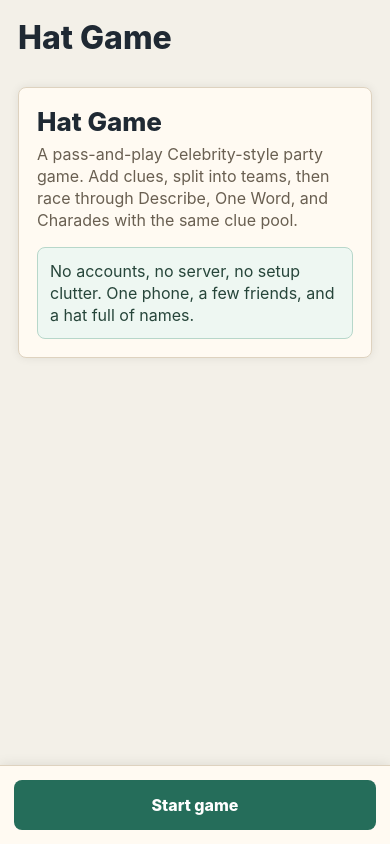
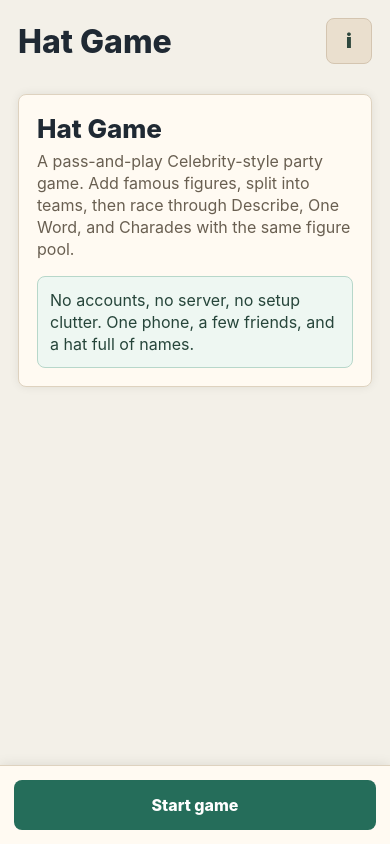
Before and after one commit to jdcb4/HatGamePassNPlay, a React Native app: screen / in a window 390 px wide. Built offline with nearby package versions, Linux system fonts and the light colour scheme.

Commit message:
Refine famous figure entry and turn controls

```diff
--- a/App.tsx
+++ b/App.tsx
@@ -12,6 +12,7 @@ import {
   TextInput,
   View
 } from 'react-native';
+import packageJson from './package.json';
 import { GAME_DEFAULTS } from './src/config/gameDefaults';
 import clueSuggestions from './src/data/clueSuggestions.json';
 import {
@@ -55,6 +56,7 @@ type ScreenModel = {
 
 const ACTION_LOCK_MS = 500;
 const ActionLockContext = createContext(false);
+const APP_VERSION = packageJson.version;
 
 const createEmptyClues = () => Array.from({ length: GAME_DEFAULTS.cluesPerPlayer }, () => '');
 
@@ -126,6 +128,7 @@ export default function App() {
   const [secondsRemaining, setSecondsRemaining] = useState(0);
   const [confirmNewGame, setConfirmNewGame] = useState(false);
   const [footerActionsLocked, setFooterActionsLocked] = useState(false);
+  const [showInfoToast, setShowInfoToast] = useState(false);
   const warningCueTurnRef = useRef<string | null>(null);
   const turnEndCueTurnRef = useRef<string | null>(null);
 
@@ -222,6 +225,14 @@ export default function App() {
     const timeout = setTimeout(() => setFooterActionsLocked(false), ACTION_LOCK_MS);
     return () => clearTimeout(timeout);
   }, [actionLockKey]);
+
+  useEffect(() => {
+    if (!showInfoToast) {
+      return undefined;
+    }
+    const timeout = setTimeout(() => setShowInfoToast(false), 4200);
+    return () => clearTimeout(timeout);
+  }, [showInfoToast]);
 
   const startNewGame = async () => {
     setConfirmNewGame(false);
@@ -351,7 +362,7 @@ export default function App() {
     }
     const clues = snapshot.clueSubmissions[player.id]?.clues ?? createEmptyClues();
     if (clues.some((clue) => clue.trim().length === 0)) {
-      setError(`Fill in every clue before handing the phone on from ${player.name}.`);
+      setError(`Fill in every famous figure before handing the phone on from ${player.name}.`);
       return;
     }
     if (snapshot.clueEntryIndex >= snapshot.players.length - 1) {
@@ -430,7 +441,7 @@ export default function App() {
     content: (
       <Panel
         title="Hat Game"
-        subtitle="A pass-and-play Celebrity-style party game. Add clues, split into teams, then race through Describe, One Word, and Charades with the same clue pool."
+        subtitle="A pass-and-play Celebrity-style party game. Add famous figures, split into teams, then race through Describe, One Word, and Charades with the same figure pool."
       >
         {savedRecord ? (
           <Text style={styles.notice}>Saved game found from {formatSavedAt(savedRecord.lastSavedAt)}.</Text>
@@ -531,7 +542,7 @@ export default function App() {
 
   const renderReview = (): ScreenModel => ({
     content: (
-      <Panel title="Review teams" subtitle="Pass the phone around for private clue entry after this.">
+      <Panel title="Review teams" subtitle="Pass the phone around for private famous figure entry after this.">
         {snapshot.teams.map((team) => (
           <View key={team.id} style={styles.reviewCard}>
             <Text style={styles.reviewTitle}>{team.name}</Text>
@@ -551,7 +562,7 @@ export default function App() {
           label="Edit teams"
           onPress={() => setSnapshot((current) => ({ ...current, step: 'team', teamEditIndex: 0 }))}
         />
-        <PrimaryButton label="Start clue entry" onPress={startClueEntry} />
+        <PrimaryButton label="Start famous figure entry" onPress={startClueEntry} />
       </>
     )
   });
@@ -565,7 +576,7 @@ export default function App() {
     if (!snapshot.clueEntryRevealed) {
       return {
         content: (
-          <Panel title={`Pass to ${player.name}`} subtitle={`Clue pack ${snapshot.clueEntryIndex + 1} of ${snapshot.players.length}`}>
+          <Panel title={`Pass to ${player.name}`} subtitle={`Figure pack ${snapshot.clueEntryIndex + 1} of ${snapshot.players.length}`}>
             <Text style={styles.notice}>Only {player.name} should look at the screen for this step.</Text>
           </Panel>
         ),
@@ -579,20 +590,20 @@ export default function App() {
     }
     return {
       content: (
-        <Panel title={`${player.name}'s clues`} subtitle="Enter people or characters most players could know.">
+        <Panel title={`${player.name}'s famous figures`} subtitle="Enter people or characters most players could know.">
           {clues.map((clue, index) => (
             <View key={`${player.id}-clue-${index}`} style={styles.clueRow}>
+              <Text style={styles.clueNumber}>{index + 1}.</Text>
               <View style={styles.clueInputWrap}>
-                <Label>{`Clue ${index + 1}`}</Label>
                 <TextInput
                   style={styles.input}
                   value={clue}
                   maxLength={GAME_DEFAULTS.maxClueLength}
-                  placeholder="Enter a person name"
+                  placeholder="Enter a famous figure"
                   onChangeText={(text) => updateClue(player.id, index, text)}
                 />
               </View>
-              <SecondaryButton label="Suggest" onPress={() => fillSuggestion(player.id, index)} />
+              <IconButton label="Lightning suggestion" icon="⚡" onPress={() => fillSuggestion(player.id, index)} />
             </View>
           ))}
         </Panel>
@@ -659,10 +670,11 @@ export default function App() {
           </Text>
           {activeTurn?.skippedClues.length ? (
             <View style={styles.skippedBox}>
-              <Text style={styles.sectionTitle}>Skipped clues</Text>
+              <Text style={styles.sectionTitle}>Skipped famous figures</Text>
               {activeTurn.skippedClues.map((clue) => (
-                <SecondaryButton
+                <IconTextButton
                   key={clue.poolIndex}
+                  icon="↶"
                   label={clue.text}
                   onPress={() =>
                     dispatchGameAction({ type: 'return-skipped-clue', payload: { poolIndex: clue.poolIndex } })
@@ -675,8 +687,7 @@ export default function App() {
       ),
       actions: (
         <>
-          <SecondaryButton label="End turn" onPress={() => dispatchGameAction({ type: 'end-turn' })} />
-          <SecondaryButton
+          <PrimaryButton
             label="Skip"
             disabled={(activeTurn?.skipsRemaining ?? 0) <= 0}
             onPress={() => dispatchGameAction({ type: 'skip-clue' })}
@@ -752,6 +763,8 @@ export default function App() {
 
   const screen = getScreen();
   const showExit = loaded && snapshot.step !== 'landing';
+  const showInfo = loaded && snapshot.step === 'landing';
+  const showEndTurn = loaded && snapshot.step === 'game' && snapshot.session?.stage === 'turn';
 
   return (
     <SafeAreaView style={styles.safe}>
@@ -764,12 +777,28 @@ export default function App() {
         <View style={styles.shell}>
           <View style={styles.header}>
             <Text style={styles.appTitle}>Hat Game</Text>
-            {showExit ? (
-              <Pressable style={styles.headerButton} onPress={exitToLanding}>
-                <Text style={styles.headerButtonText}>Exit</Text>
-              </Pressable>
+            {showInfo || showEndTurn || showExit ? (
+              <View style={styles.headerActions}>
+                {showEndTurn ? (
+                  <Pressable style={styles.headerButton} onPress={() => dispatchGameAction({ type: 'end-turn' })}>
+                    <Text style={styles.headerButtonText}>End turn</Text>
+                  </Pressable>
+                ) : null}
+                {showExit ? (
+                  <Pressable style={styles.headerButton} onPress={exitToLanding}>
+                    <Text style={styles.headerButtonText}>Exit</Text>
+                  </Pressable>
+                ) : null}
+                {showInfo ? <IconButton label="App information" icon="i" onPress={() => setShowInfoToast(true)} /> : null}
+              </View>
             ) : null}
           </View>
+          {showInfoToast ? (
+            <View style={styles.toast}>
+              <Text style={styles.toastTitle}>Hat Game</Text>
+              <Text style={styles.toastText}>By jdcb4. Version {APP_VERSION}.</Text>
+            </View>
+          ) : null}
           <ScrollView
             contentContainerStyle={styles.container}
             keyboardDismissMode={Platform.OS === 'ios' ? 'interactive' : 'none'}
@@ -881,10 +910,50 @@ function SecondaryButton({ label, onPress, disabled = false }: ButtonProps) {
   );
 }
 
+function IconButton({ label, icon, onPress, disabled = false }: IconButtonProps) {
+  const footerActionsLocked = useContext(ActionLockContext);
+  const isDisabled = disabled || footerActionsLocked;
+  return (
+    <Pressable
+      accessibilityLabel={label}
+      accessibilityRole="button"
+      disabled={isDisabled}
+      style={[styles.iconButton, isDisabled && styles.disabledButton]}
+      onPress={onPress}
+    >
+      <Text style={styles.iconButtonText}>{icon}</Text>
+    </Pressable>
+  );
+}
+
+function IconTextButton({ icon, label, onPress, disabled = false }: IconTextButtonProps) {
+  const footerActionsLocked = useContext(ActionLockContext);
+  const isDisabled = disabled || footerActionsLocked;
+  return (
+    <Pressable
+      accessibilityRole="button"
+      disabled={isDisabled}
+      style={[styles.iconTextButton, isDisabled && styles.disabledButton]}
+      onPress={onPress}
+    >
+      <Text style={styles.iconTextIcon}>{icon}</Text>
+      <Text style={styles.iconTextLabel}>{label}</Text>
+    </Pressable>
+  );
+}
+
 type ButtonProps = {
   label: string;
   onPress: () => void;
   disabled?: boolean;
+};
+
+type IconButtonProps = ButtonProps & {
+  icon: string;
+};
+
+type IconTextButtonProps = ButtonProps & {
+  icon: string;
 };
 
 const styles = StyleSheet.create({
@@ -915,6 +984,7 @@ const styles = StyleSheet.create({
   },
   appTitle: {
     color: '#1f2933',
+    flexShrink: 1,
     fontSize: 32,
     fontWeight: '800'
   },
@@ -928,6 +998,37 @@ const styles = StyleSheet.create({
   headerButtonText: {
     color: '#4a4034',
     fontWeight: '700'
+  },
+  headerActions: {
+    alignItems: 'center',
+    flexDirection: 'row',
+    gap: 8
+  },
+  toast: {
+    alignSelf: 'flex-end',
+    backgroundColor: '#fffaf2',
+    borderColor: '#d4c5b0',
+    borderRadius: 8,
+    borderWidth: 1,
+    marginHorizontal: 18,
+    marginBottom: 10,
+    maxWidth: 280,
+    paddingHorizontal: 14,
+    paddingVertical: 12,
+    shadowColor: '#000',
+    shadowOpacity: 0.12,
+    shadowRadius: 12
+  },
+  toastTitle: {
+    color: '#1f2933',
+    fontSize: 16,
+    fontWeight: '800'
+  },
+  toastText: {
+    color: '#695f51',
+    fontSize: 14,
+    lineHeight: 20,
+    marginTop: 3
   },
   footer: {
     backgroundColor: '#fffaf2',
@@ -1036,6 +1137,47 @@ const styles = StyleSheet.create({
     fontSize: 16,
     fontWeight: '800'
   },
+  iconButton: {
+    alignItems: 'center',
+    backgroundColor: '#eadfce',
+    borderColor: '#d4c5b0',
+    borderRadius: 8,
+    borderWidth: 1,
+    height: 46,
+    justifyContent: 'center',
+    width: 46
+  },
+  iconButtonText: {
+    color: '#2e473d',
+    fontSize: 20,
+    fontWeight: '900',
+    lineHeight: 24
+  },
+  iconTextButton: {
+    alignItems: 'center',
+    backgroundColor: '#eadfce',
+    borderColor: '#d4c5b0',
+    borderRadius: 8,
+    borderWidth: 1,
+    flexDirection: 'row',
+    gap: 8,
+    justifyContent: 'flex-start',
+    minHeight: 46,
+    paddingHorizontal: 12,
+    paddingVertical: 10
+  },
+  iconTextIcon: {
+    color: '#2e473d',
+    fontSize: 19,
+    fontWeight: '900',
+    lineHeight: 22
+  },
+  iconTextLabel: {
+    color: '#2e473d',
+    flexShrink: 1,
+    fontSize: 16,
+    fontWeight: '800'
+  },
   error: {
     backgroundColor: '#fee2e2',
     borderColor: '#ef4444',
@@ -1083,9 +1225,16 @@ const styles = StyleSheet.create({
     lineHeight: 20
   },
   clueRow: {
-    alignItems: 'flex-end',
+    alignItems: 'center',
     flexDirection: 'row',
     gap: 10
+  },
+  clueNumber: {
+    color: '#695f51',
+    fontSize: 17,
+    fontWeight: '800',
+    minWidth: 24,
+    textAlign: 'right'
   },
   clueInputWrap: {
     flex: 1
--- a/app.json
+++ b/app.json
@@ -2,7 +2,7 @@
   "expo": {
     "name": "Hat Game",
     "slug": "hat-game",
-    "version": "0.2.2",
+    "version": "0.3.0",
     "orientation": "portrait",
     "icon": "./assets/icon.png",
     "scheme": "hatgame",
--- a/package.json
+++ b/package.json
@@ -1,6 +1,6 @@
 {
   "name": "hatgame",
-  "version": "0.2.2",
+  "version": "0.3.0",
   "main": "index.ts",
   "scripts": {
     "start": "expo start",
```
Also changed, not shown: src/domain/hatGame/engine.ts (+6 -6 lines), 2 other files (tests, documents, lock files or other folders).
